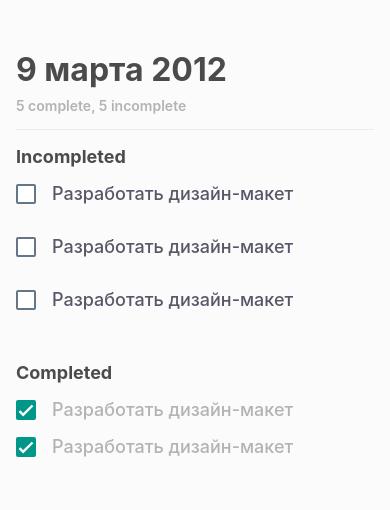
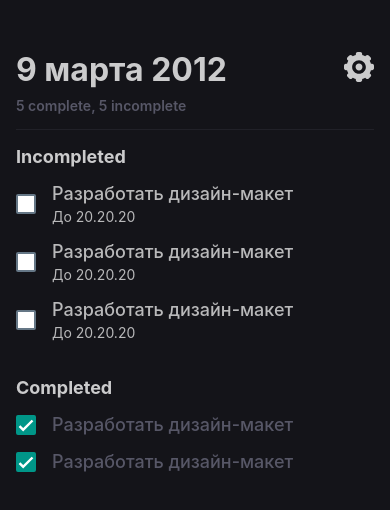
Before and after one commit to Volf-Vladislav/todolist, a React Native app: screen / in a window 390 px wide. Shown: the top 510 px of the page. Built offline with nearby package versions, Linux system fonts and the light colour scheme.

Commit message:
add profile

```diff
--- a/package.json
+++ b/package.json
@@ -15,6 +15,7 @@
     "react": "17.0.1",
     "react-dom": "17.0.1",
     "react-native": "0.64.3",
+    "react-native-svg": "^12.3.0",
     "react-native-web": "0.17.1"
   },
   "devDependencies": {
--- a/public/pages/home/Home.jsx
+++ b/public/pages/home/Home.jsx
@@ -2,12 +2,14 @@ import React from 'react'
 import { View, StyleSheet, Text } from 'react-native'
 import Header from './components/Header'
 import Tasklist from './components/TaskList'
+import Profile from './components/Profile'
 
 function Home() {
     return (
         <View>
             <Header />
             <Tasklist />
+            <Profile />
         </View>
     )
 }
--- /dev/null
+++ b/public/pages/home/components/Profile.jsx
@@ -0,0 +1,76 @@
+import React from 'react'
+import { View, TouchableHighlight, Text, Button as DefaultButton } from 'react-native'
+
+import Settings from './../svg/Settings'
+import BackButton from './../svg/BackButton'
+
+import { COLORS } from './../../../templates/style/colors'
+import { styles } from './../style/profile'
+
+function Profile() {
+    const [isOpen, setIsOpen] = React.useState(false)
+
+    if (isOpen) {
+        return (
+            <Popup />
+        )
+    }
+    else return (
+        <Button />
+    )
+
+    function Button() {
+        return (
+            <TouchableHighlight style={styles.button}
+                onPress={() => {
+                    setIsOpen(true)
+                }}>
+
+                <Settings size={30} color={COLORS().title} />
+            </TouchableHighlight>
+        )
+    }
+
+    function Popup() {
+        return (
+            <View style={styles.container}>
+                <View style={styles.header}>
+                    <TouchableHighlight
+                        onPress={() => {
+                            setIsOpen(false)
+                        }}>
+
+                        <BackButton size={20} color={COLORS().title} />
+                    </TouchableHighlight>
+                    <Text style={styles.title}>Profile</Text>
+                    <View></View>
+                </View>
+
+                <View>
+                    <View style={styles.settingsItem}>
+                        <Text style={styles.settingsText}>Change Theme</Text>
+                        <DefaultButton
+                            title='change'
+                            color={COLORS().button} />
+                    </View>
+
+                    <View style={styles.settingsItem}>
+                        <Text style={styles.settingsText}>New Login</Text>
+                        <DefaultButton
+                            title='change'
+                            color={COLORS().button} />
+                    </View>
+
+                    <View style={styles.settingsItem}>
+                        <Text style={styles.settingsText}>New Password</Text>
+                        <DefaultButton
+                            title='change'
+                            color={COLORS().button} />
+                    </View>
+                </View>
+            </View>
+        )
+    }
+}
+
+export default Profile
--- a/public/pages/home/components/TaskList.jsx
+++ b/public/pages/home/components/TaskList.jsx
@@ -20,7 +20,7 @@ function CompletedTask() {
     const [isSelected, setSelection] = useState(true)
 
     return (
-        <View style={styles.listElementDisabled}>
+        <View style={styles.listElement}>
             <CheckBox
                 value={isSelected}
                 onValueChange={setSelection}
@@ -43,7 +43,10 @@ function IncompletedTask() {
                 style={styles.checkbox}
             />
 
-            <Text style={styles.listText}>Разработать дизайн-макет</Text>
+            <View>
+                <Text style={styles.listText}>Разработать дизайн-макет</Text>
+                <Text style={styles.listTextDate}>До 20.20.20</Text>
+            </View>
         </View>
     )
 }
--- /dev/null
+++ b/public/pages/home/style/profile.jsx
@@ -0,0 +1,45 @@
+import { StyleSheet, Dimensions } from 'react-native'
+import { COLORS } from './../../../templates/style/colors'
+
+export const styles = StyleSheet.create({
+    button: {
+        position: 'absolute',
+        right: 16,
+        top: 52
+    },
+    container: {
+        position: 'absolute',
+        width: '100%',
+        height: Dimensions.get('window').height,
+        top: 0,
+        left: 0,
+        padding: 16,
+        paddingTop: 50,
+        backgroundColor: COLORS().background
+    },
+    header: {
+        flexDirection: 'row',
+        justifyContent: 'space-between',
+        alignItems: 'center',
+        marginBottom: 20
+    },
+    title: {
+        fontSize: 20,
+        fontWeight: '500',
+        color: COLORS().title,
+        fontFamily: 'Inter',
+        paddingRight: 20
+    },
+    settingsItem: {
+        marginTop: 12,
+        alignItems: 'center',
+        flexDirection: 'row',
+        justifyContent: 'space-between'
+    },
+    settingsText: {
+        color: COLORS().defaultText,
+        fontWeight: '500',
+        fontSize: 16,
+        fontFamily: 'Inter'
+    }
+})
--- a/public/pages/home/style/taskList.jsx
+++ b/public/pages/home/style/taskList.jsx
@@ -22,21 +22,21 @@ export const styles = StyleSheet.create({
     },
     listElement: {
         flexDirection: 'row',
-        marginBottom: 32
+        marginBottom: 16
     },
     listText: {
         fontSize: 18,
         fontFamily: 'Inter',
         color: COLORS().defaultText,
         marginLeft: 16,
-        fontWeight: 500,
+        fontWeight: '500',
     },
     listTextDisabled: {
         fontSize: 18,
         fontFamily: 'Inter',
         color: COLORS().disabledText,
         marginLeft: 16,
-        fontWeight: 500,
+        fontWeight: '500',
     },
     titleDisabled: {
         fontSize: 18,
@@ -46,8 +46,12 @@ export const styles = StyleSheet.create({
         marginBottom: 16,
         marginTop: 20
     },
-    listElementDisabled: {
-        flexDirection: 'row',
-        marginBottom: 16
+    listTextDate: {
+        fontSize: 14,
+        fontFamily: 'Inter',
+        color: COLORS().defaultText,
+        marginLeft: 16,
+        marginTop: 4,
+        fontWeight: '400',
     }
 })
--- /dev/null
+++ b/public/pages/home/svg/BackButton.jsx
@@ -0,0 +1,23 @@
+import React from 'react'
+import Svg, { Path } from "react-native-svg"
+
+function BackButton(props) {
+    return (
+        <Svg
+            width={props.size}
+            height={props.size}
+            fill={props.color}
+
+            viewBox='0 0 42 42'
+            xmlns="http://www.w3.org/2000/svg"
+            xmlSpace="preserve"
+        >
+            <Path
+                fillRule="evenodd"
+                d="M27.066 1 7 21.068l19.568 19.569 4.934-4.933-14.637-14.636L32 5.933z"
+            />
+        </Svg>
+    )
+}
+
+export default BackButton
--- /dev/null
+++ b/public/pages/home/svg/Settings.jsx
@@ -0,0 +1,24 @@
+import React from 'react'
+import Svg, { Path } from 'react-native-svg'
+
+function Settings(props) {
+    return (
+        <Svg
+            width={props.size}
+            height={props.size}
+            fill={props.color}
+
+            xmlns='http://www.w3.org/2000/svg'
+            viewBox='0 0 262.394 262.394'
+            style={{
+                enableBackground: 'new 0 0 262.394 262.394',
+            }}
+            xmlSpace='preserve'
+        >
+            <Path d="M245.63 103.39h-9.91a107.445 107.445 0 0 0-10.955-26.432l7.015-7.015c6.546-6.546 6.546-17.159 0-23.705l-15.621-15.621c-6.546-6.546-17.159-6.546-23.705 0l-7.015 7.015a107.484 107.484 0 0 0-26.432-10.955v-9.914C159.007 7.505 151.502 0 142.244 0h-22.091c-9.258 0-16.763 7.505-16.763 16.763v9.914a107.474 107.474 0 0 0-26.431 10.954l-7.016-7.015c-6.546-6.546-17.159-6.546-23.705.001l-15.62 15.621c-6.546 6.546-6.546 17.159 0 23.705l7.014 7.014a107.452 107.452 0 0 0-10.955 26.433h-9.914c-9.257 0-16.762 7.505-16.762 16.763v22.09c0 9.258 7.505 16.763 16.762 16.763h9.914a107.494 107.494 0 0 0 10.956 26.433l-7.015 7.015c-6.546 6.546-6.546 17.159 0 23.705l15.621 15.621c6.546 6.546 17.159 6.546 23.705 0l7.016-7.016a107.438 107.438 0 0 0 26.431 10.955v9.913c0 9.258 7.505 16.763 16.763 16.763h22.091c9.258 0 16.763-7.505 16.763-16.763v-9.913a107.487 107.487 0 0 0 26.432-10.956l7.016 7.017c6.546 6.546 17.159 6.546 23.705 0l15.621-15.621a16.762 16.762 0 0 0 0-23.706l-7.016-7.016a107.484 107.484 0 0 0 10.955-26.432h9.91c9.258 0 16.763-7.505 16.763-16.763v-22.09c-.001-9.257-7.506-16.762-16.764-16.762zm-114.432 87.804c-33.083 0-59.998-26.915-59.998-59.997 0-33.083 26.915-59.998 59.998-59.998s59.998 26.915 59.998 59.998c0 33.082-26.915 59.997-59.998 59.997z" />
+            <Path d="M131.198 101.199c-16.541 0-29.998 13.457-29.998 29.998 0 16.54 13.457 29.997 29.998 29.997s29.998-13.457 29.998-29.997c0-16.541-13.457-29.998-29.998-29.998z" />
+        </Svg>
+    )
+}
+
+export default Settings
--- a/public/templates/style/colors.jsx
+++ b/public/templates/style/colors.jsx
@@ -3,7 +3,8 @@ const darkTheme = {
     disabledText: '#575767',
     defaultText: 'rgba(255, 255, 255, 0.7)',
 
-    background: '#141419'
+    background: '#141419',
+    button: '#242432'
 }
 
 const lightTheme = {
@@ -11,11 +12,12 @@ const lightTheme = {
     disabledText: '#b3b3b4',
     defaultText: '#575767',
 
-    background: '#fbfbfb'
+    background: '#fbfbfb',
+    button: '#3a3a3a'
 }
 
 export function COLORS() {
-    const theme = 'light'
+    const theme = 'dark'
 
     if(theme == 'dark') {
         return darkTheme
```
Also changed, not shown: public/pages/home/svg/Add.jsx (added, +26 -0 lines), public/api/rootUrl.js (added), 1 other file (tests, documents, lock files or other folders).
